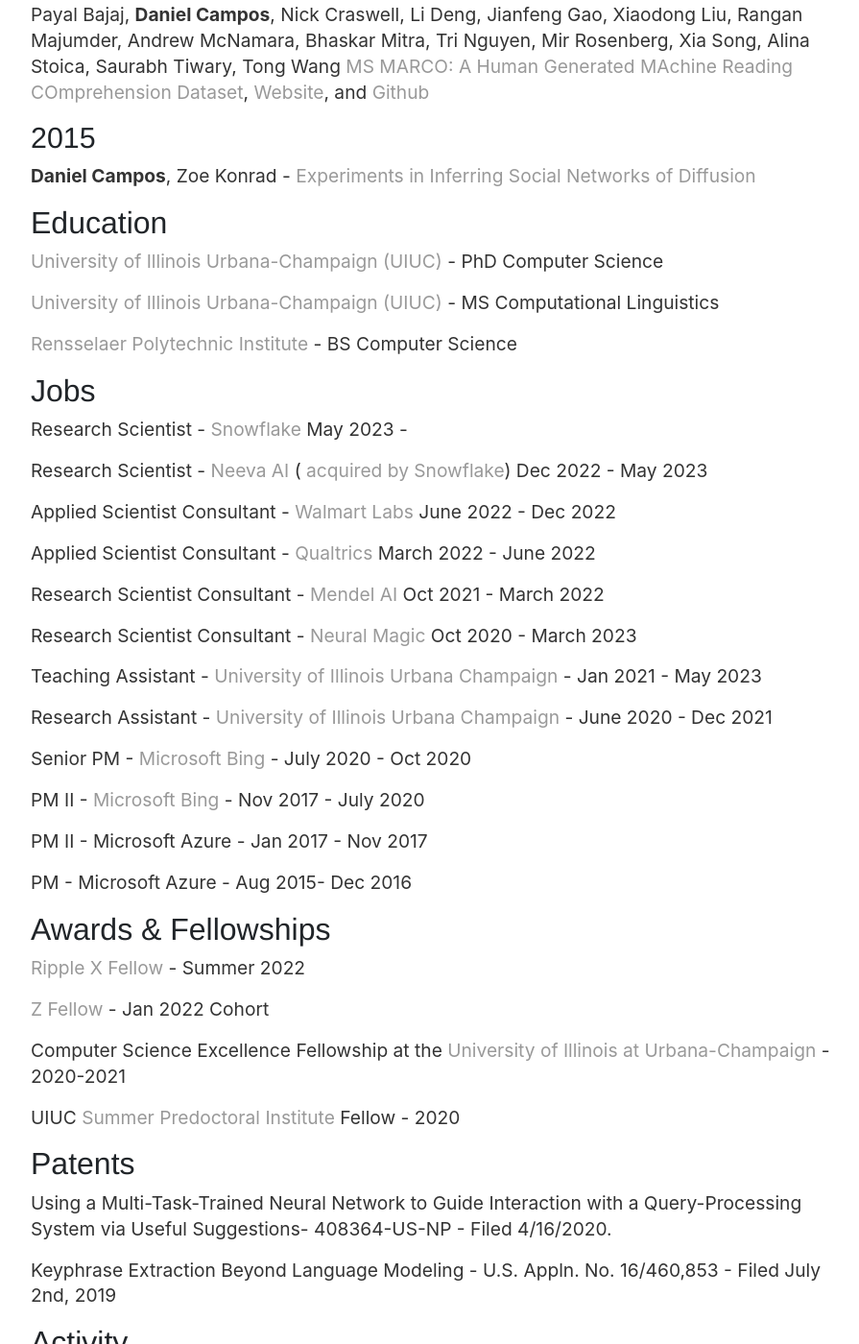
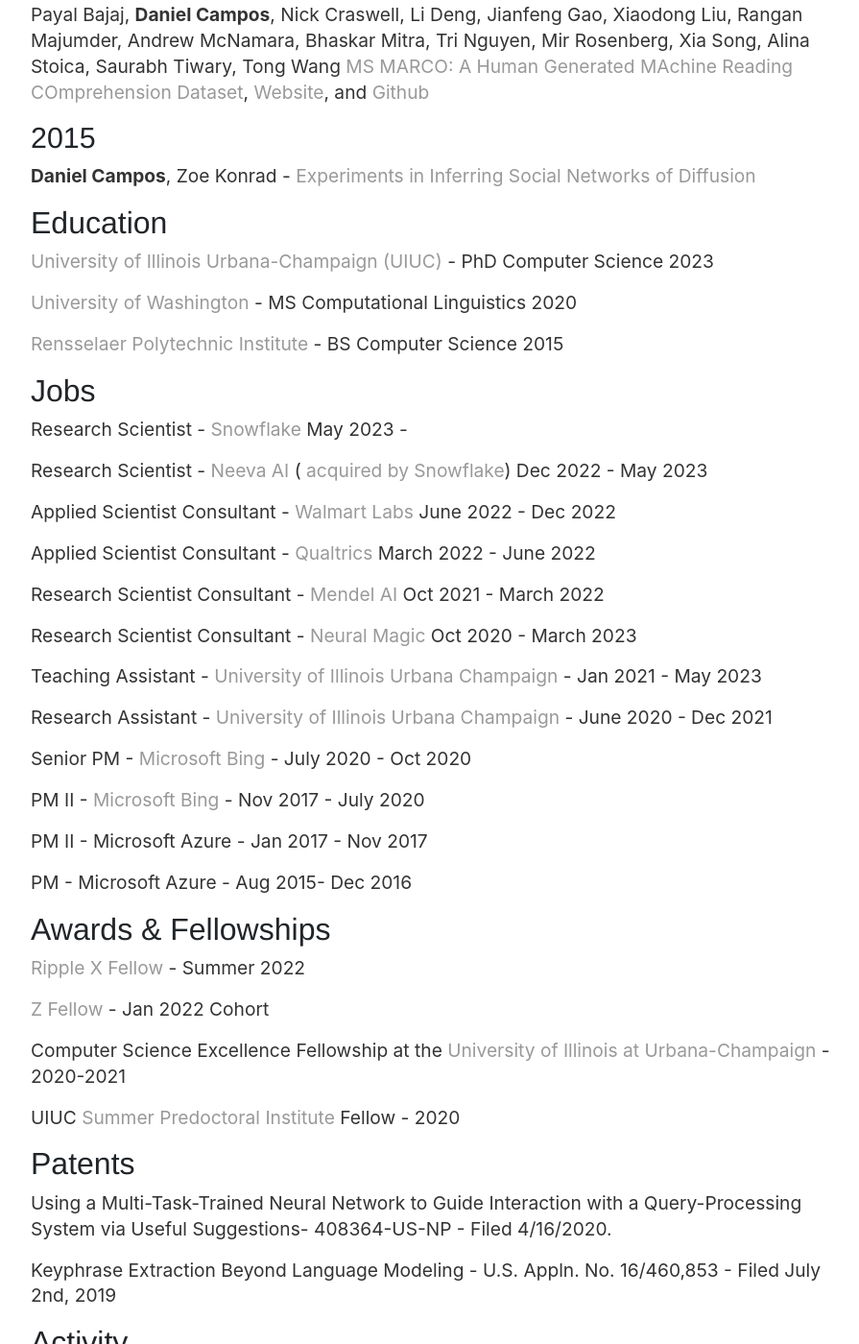
Before and after one commit to spacemanidol/spacemanidol.github.io, a Jekyll site: the page built from cv/index.html, in a window 1280 px wide and 1400 px high, scrolled down 3090 px. Shown: the whole window at 96% size, without its empty margins (175-1070 px from the left). Built offline with Jekyll 4.4.1, drawn with Linux system fonts in a browser that asks for light colours; a script that is not in the unit is left out; comment, search, counter and statistics services are not loaded; some of the changed text lies outside the part shown.

Commit message:
Update index.html

```diff
--- a/cv/index.html
+++ b/cv/index.html
@@ -47,9 +47,9 @@
 	<h4>2015</h4>
 	<p><strong>Daniel Campos</strong>, Zoe Konrad - <a href='https://arxiv.org/abs/1910.04277'>Experiments in Inferring Social Networks of Diffusion</a></p>
 	<h2>Education</h2>
-	<p> <a href='https://illinois.edu/'>University of Illinois Urbana-Champaign (UIUC)</a> - PhD Computer Science </p>
-	<p> <a href='https://washington.edu/'>University of Illinois Urbana-Champaign (UIUC)</a> - MS Computational Linguistics</p>
-	<p> <a href='https://rpi.edu/'>Rensselaer Polytechnic Institute</a> - BS Computer Science </p>
+	<p> <a href='https://illinois.edu/'>University of Illinois Urbana-Champaign (UIUC)</a> - PhD Computer Science 2023 </p>
+	<p> <a href='https://washington.edu/'>University of Washington</a> - MS Computational Linguistics 2020</p>
+	<p> <a href='https://rpi.edu/'>Rensselaer Polytechnic Institute</a> - BS Computer Science 2015 </p>
 	<h2>Jobs</h2>
 	<p>Research Scientist -  <a href='https://www.neeva.ai/'>Snowflake</a> May 2023 - </p>
 	<p>Research Scientist -  <a href='https://www.neeva.ai/'>Neeva AI </a>( <a href=''>acquired by Snowflake</a>) Dec 2022 - May 2023</p>
@@ -72,6 +72,8 @@
 	<p>Using a Multi-Task-Trained Neural Network to Guide Interaction with a Query-Processing System via Useful Suggestions- 408364-US-NP - Filed 4/16/2020.</p>
 	<p>Keyphrase Extraction Beyond Language Modeling - U.S. Appln. No. 16/460,853 - Filed July 2nd, 2019</p>
 	<h2>Activity</h2>
+	<p><a href="https://home.mlops.community/public/events/llm-in-prod-part-ii-2023-06-20?agenda_day=643bd4adcb694629566afea1&agenda_track=64650990202ecbba942d9451"> LLMs in Production Conference II </a> Invited Talk Making LLM Inference Affordable - 2023</p>
+	<p><a href="https://home.mlops.community/public/events/llms-in-production-conference-2023-04-13"> <LLMs in Production Conference/a> Invited Panelist Cost Optimization and Performance - 2023</p>
 	<p><a href="https://trec-product-search.github.io/">NIST TREC Product Search Track Principal Coordinator. 2023</a></p>
 	<p><a href="https://microsoft.github.io/TREC-2023-Deep-Learning/">NIST TREC Deep Learning Track Coordinator. 2023</a></p>
 	<p>Invited Talk @ Neeva: Scaling Language Model Inference to Web-Scale Workloads - 10/5/2022</p>
```
